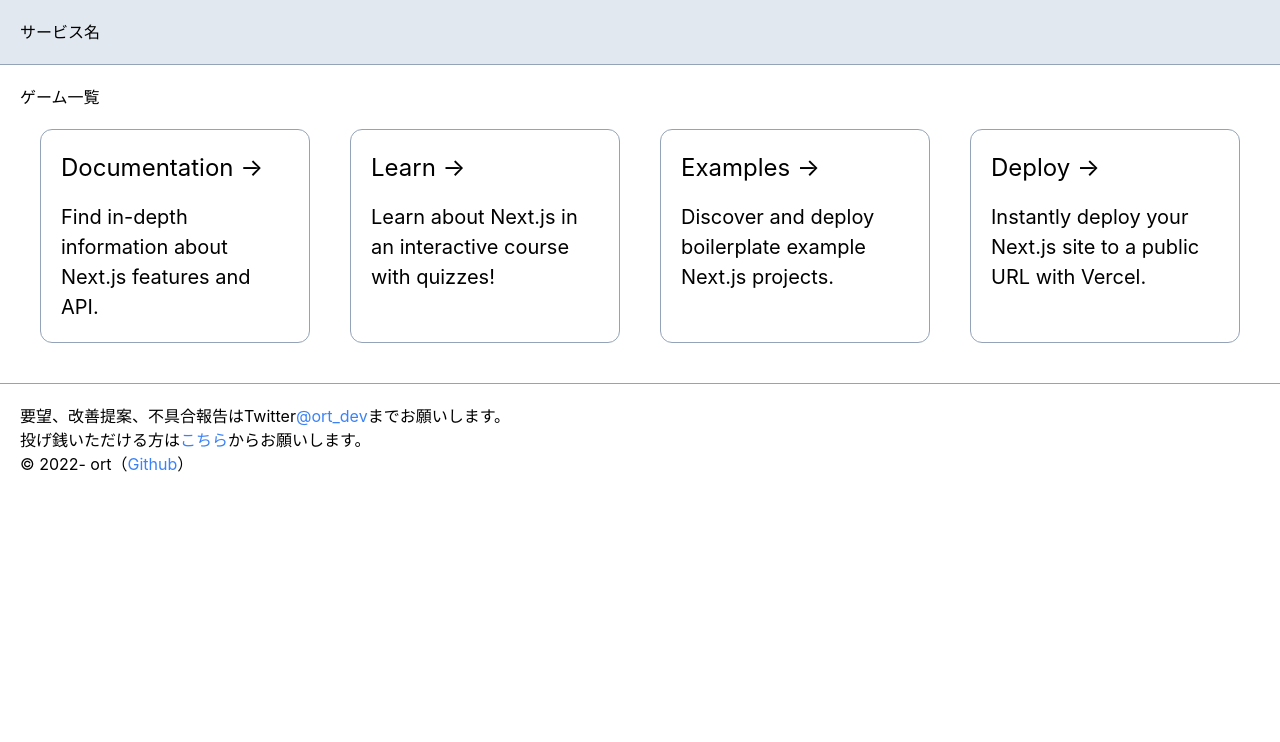
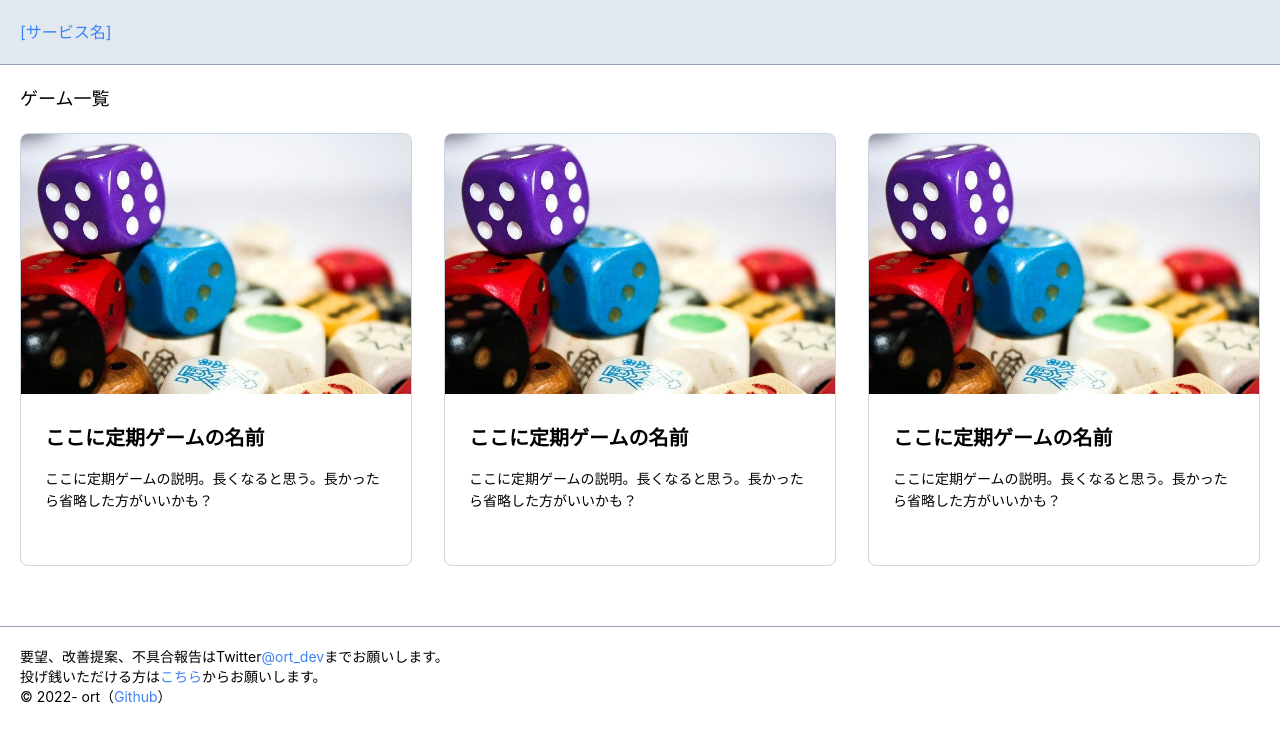
Before and after one commit to h-orito/dice-role, a Next.js app: page / in a window 1280 px wide. Shown: the top 742 px of the page. Built offline with nearby package versions, Linux system fonts and the light colour scheme.

Commit message:
modify toppage design

```diff
--- a/components/const.ts
+++ b/components/const.ts
@@ -1,3 +1,3 @@
 export namespace SystemConst {
-  export const APPLICATION_NAME = 'サービス名'
+  export const APPLICATION_NAME = '[サービス名]'
 }
--- a/components/layout/footer.tsx
+++ b/components/layout/footer.tsx
@@ -9,7 +9,7 @@ const Footer: NextPage = () => {
   const closeKampaModal = () => setKampaModalShow(false)
 
   return (
-    <footer className='p-5 border-t border-t-slate-400'>
+    <footer className='p-5 text-sm border-t border-t-slate-400'>
       <ul>
         <li>
           要望、改善提案、不具合報告はTwitter
--- a/components/layout/navbar.tsx
+++ b/components/layout/navbar.tsx
@@ -1,10 +1,13 @@
 import type { NextPage } from 'next'
 import { SystemConst } from '../const'
+import Link from 'next/link'
 
 const NavBar: NextPage = () => {
   return (
     <nav className='flex p-5 w-full bg-slate-200 border-b border-slate-400'>
-      <h1>{SystemConst.APPLICATION_NAME}</h1>
+      <h1>
+        <Link href='/'>{SystemConst.APPLICATION_NAME}</Link>
+      </h1>
     </nav>
   )
 }
--- a/pages/home.module.css
+++ /dev/null
@@ -1,21 +0,0 @@
-.card {
-  @apply m-5 p-5 text-inherit border border-slate-400 rounded-xl;
-}
-
-.card:hover,
-.card:focus,
-.card:active {
-  color: #0070f3;
-  border-color: #0070f3;
-}
-
-.card h2 {
-  margin: 0 0 1rem 0;
-  font-size: 1.5rem;
-}
-
-.card p {
-  margin: 0;
-  font-size: 1.25rem;
-  line-height: 1.5;
-}
--- a/pages/index.tsx
+++ b/pages/index.tsx
@@ -3,17 +3,19 @@ import type {
   GetServerSideProps,
   InferGetServerSidePropsType
 } from 'next'
+import Link from 'next/link'
 import Head from 'next/head'
+import Image from 'next/image'
+import diceImage from '/public/dice.jpg'
 import { SystemConst } from '../components/const'
-import styles from './home.module.css'
 
 type Data = {
-  hoge: string
+  games: Game[]
 }
+
 export const getServerSideProps: GetServerSideProps = async () => {
-  const data: Data = {
-    hoge: 'fuga'
-  }
+  const res = await fetch(`${process.env.API_ORIGIN}/games`)
+  const data: Data = await res.json()
   return {
     props: { data }
   }
@@ -31,39 +33,40 @@ const Home: NextPage = ({
       </Head>
 
       <div>
-        <h1>ゲーム一覧</h1>
-        <div className='grid sm:grid-cols-2 md:grid-cols-4'>
-          <a href='https://nextjs.org/docs' className={styles.card}>
-            <h2>Documentation &rarr;</h2>
-            <p>Find in-depth information about Next.js features and API.</p>
-          </a>
-
-          <a href='https://nextjs.org/learn' className={styles.card}>
-            <h2>Learn &rarr;</h2>
-            <p>Learn about Next.js in an interactive course with quizzes!</p>
-          </a>
-
-          <a
-            href='https://github.com/vercel/next.js/tree/canary/examples'
-            className={styles.card}
-          >
-            <h2>Examples &rarr;</h2>
-            <p>Discover and deploy boilerplate example Next.js projects.</p>
-          </a>
-
-          <a
-            href='https://vercel.com/new?utm_source=create-next-app&utm_medium=default-template&utm_campaign=create-next-app'
-            className={styles.card}
-          >
-            <h2>Deploy &rarr;</h2>
-            <p>
-              Instantly deploy your Next.js site to a public URL with Vercel.
-            </p>
-          </a>
-        </div>
+        <h1 className='text-lg'>ゲーム一覧</h1>
+        <section className='mt-5'>
+          <div className='flex flex-wrap -mx-4'>
+            {data.games.map((game: Game) => (
+              <GameCard key={game.id} game={game} />
+            ))}
+          </div>
+        </section>
       </div>
     </div>
   )
 }
 
+type CardProps = {
+  game: Game
+}
+const GameCard: React.FC<CardProps> = (props: CardProps) => {
+  return (
+    <div className='px-4 w-full md:w-1/2 xl:w-1/3'>
+      <Link href={`/game/${props.game.id}`} passHref>
+        <a href=''>
+          <div className='overflow-hidden mb-10 bg-white rounded-lg border border-slate-300 hover:border-blue-500'>
+            <Image src={diceImage} alt='image' width={640} height={426} />
+            <div className='p-6 text-black'>
+              <h3 className='mb-4 text-xl font-semibold'>{props.game.name}</h3>
+              <p className='mb-7 text-sm leading-relaxed'>
+                {props.game.description}
+              </p>
+            </div>
+          </div>
+        </a>
+      </Link>
+    </div>
+  )
+}
+
 export default Home
```
Also changed, not shown: public/dice.jpg (added), public/vercel.svg (deleted).
